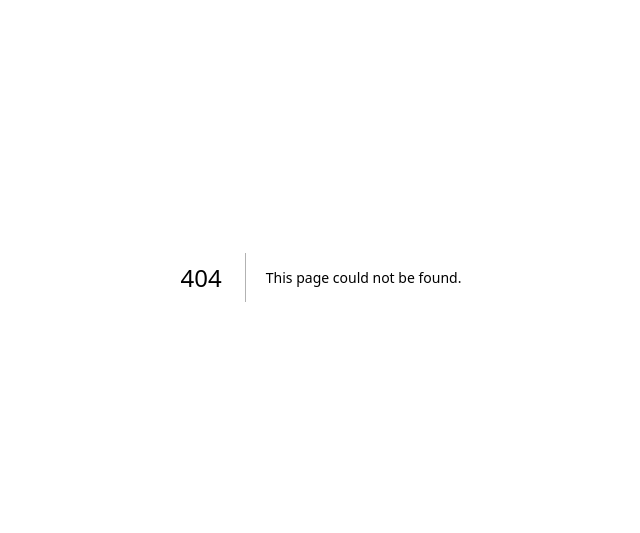
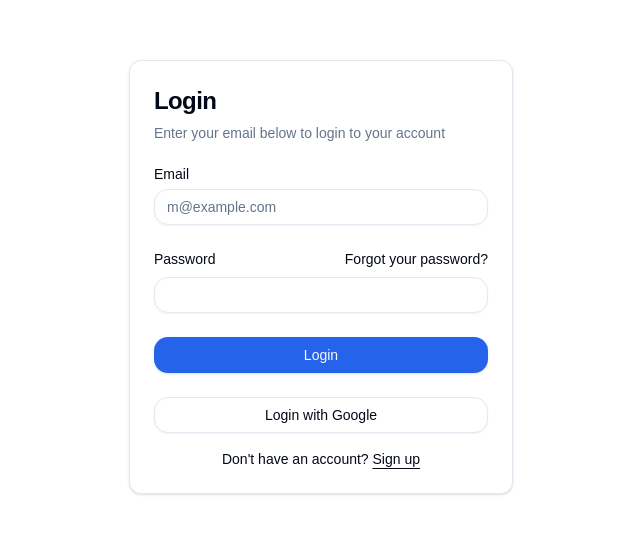
Before and after one commit to peterdinis/Cloud-Nest, a Next.js app: page /login in a window 1280 px wide. Before the commit this address had no page. Shown: the part 123-656 px from the top of the page, without its empty margins (319-959 px from the left). Built offline with nearby package versions, Linux system fonts and the light colour scheme.

Commit message:
feat: Create new forms

```diff
--- /dev/null
+++ b/app/_components/auth/LoginForm.tsx
@@ -0,0 +1,67 @@
+import { cn } from "@/lib/utils"
+import { Button } from "@/components/ui/button"
+import {
+  Card,
+  CardContent,
+  CardDescription,
+  CardHeader,
+  CardTitle,
+} from "@/components/ui/card"
+import { Input } from "@/components/ui/input"
+import { Label } from "@/components/ui/label"
+export function LoginForm({
+  className,
+  ...props
+}: React.ComponentPropsWithoutRef<"div">) {
+  return (
+    <div className={cn("flex flex-col gap-6", className)} {...props}>
+      <Card>
+        <CardHeader>
+          <CardTitle className="text-2xl">Login</CardTitle>
+          <CardDescription>
+            Enter your email below to login to your account
+          </CardDescription>
+        </CardHeader>
+        <CardContent>
+          <form>
+            <div className="flex flex-col gap-6">
+              <div className="grid gap-2">
+                <Label htmlFor="email">Email</Label>
+                <Input
+                  id="email"
+                  type="email"
+                  placeholder="m@example.com"
+                  required
+                />
+              </div>
+              <div className="grid gap-2">
+                <div className="flex items-center">
+                  <Label htmlFor="password">Password</Label>
+                  <a
+                    href="#"
+                    className="ml-auto inline-block text-sm underline-offset-4 hover:underline"
+                  >
+                    Forgot your password?
+                  </a>
+                </div>
+                <Input id="password" type="password" required />
+              </div>
+              <Button type="submit" className="w-full">
+                Login
+              </Button>
+              <Button variant="outline" className="w-full">
+                Login with Google
+              </Button>
+            </div>
+            <div className="mt-4 text-center text-sm">
+              Don&apos;t have an account?{" "}
+              <a href="#" className="underline underline-offset-4">
+                Sign up
+              </a>
+            </div>
+          </form>
+        </CardContent>
+      </Card>
+    </div>
+  )
+}
--- /dev/null
+++ b/app/_components/auth/RegisterForm.tsx
@@ -0,0 +1,67 @@
+import { cn } from "@/lib/utils"
+import { Button } from "@/components/ui/button"
+import {
+  Card,
+  CardContent,
+  CardDescription,
+  CardHeader,
+  CardTitle,
+} from "@/components/ui/card"
+import { Input } from "@/components/ui/input"
+import { Label } from "@/components/ui/label"
+export function RegisterForm({
+  className,
+  ...props
+}: React.ComponentPropsWithoutRef<"div">) {
+  return (
+    <div className={cn("flex flex-col gap-6", className)} {...props}>
+      <Card>
+        <CardHeader>
+          <CardTitle className="text-2xl">Login</CardTitle>
+          <CardDescription>
+            Enter your email below to login to your account
+          </CardDescription>
+        </CardHeader>
+        <CardContent>
+          <form>
+            <div className="flex flex-col gap-6">
+              <div className="grid gap-2">
+                <Label htmlFor="email">Email</Label>
+                <Input
+                  id="email"
+                  type="email"
+                  placeholder="m@example.com"
+                  required
+                />
+              </div>
+              <div className="grid gap-2">
+                <div className="flex items-center">
+                  <Label htmlFor="password">Password</Label>
+                  <a
+                    href="#"
+                    className="ml-auto inline-block text-sm underline-offset-4 hover:underline"
+                  >
+                    Forgot your password?
+                  </a>
+                </div>
+                <Input id="password" type="password" required />
+              </div>
+              <Button type="submit" className="w-full">
+                Login
+              </Button>
+              <Button variant="outline" className="w-full">
+                Login with Google
+              </Button>
+            </div>
+            <div className="mt-4 text-center text-sm">
+              Don&apos;t have an account?{" "}
+              <a href="#" className="underline underline-offset-4">
+                Sign up
+              </a>
+            </div>
+          </form>
+        </CardContent>
+      </Card>
+    </div>
+  )
+}
--- /dev/null
+++ b/app/login/page.tsx
@@ -0,0 +1,14 @@
+import { NextPage } from "next";
+import { LoginForm } from "../_components/auth/LoginForm";
+
+const LoginPage: NextPage = () => {
+    return (
+        <div className="flex min-h-svh w-full items-center justify-center p-6 md:p-10">
+            <div className="w-full max-w-sm">
+                <LoginForm />
+            </div>
+        </div>
+    )
+}
+
+export default LoginPage
--- /dev/null
+++ b/app/register/page.tsx
@@ -0,0 +1,14 @@
+import { NextPage } from "next";
+import { RegisterForm } from "../_components/auth/RegisterForm";
+
+const RegisterPage: NextPage = () => {
+    return (
+        <div className="flex min-h-svh w-full items-center justify-center p-6 md:p-10">
+            <div className="w-full max-w-sm">
+                <RegisterForm />
+            </div>
+        </div>
+    )
+}
+
+export default RegisterPage
--- /dev/null
+++ b/components/ui/card.tsx
@@ -0,0 +1,76 @@
+import * as React from "react"
+
+import { cn } from "@/lib/utils"
+
+const Card = React.forwardRef<
+  HTMLDivElement,
+  React.HTMLAttributes<HTMLDivElement>
+>(({ className, ...props }, ref) => (
+  <div
+    ref={ref}
+    className={cn(
+      "rounded-xl border bg-card text-card-foreground shadow",
+      className
+    )}
+    {...props}
+  />
+))
+Card.displayName = "Card"
+
+const CardHeader = React.forwardRef<
+  HTMLDivElement,
+  React.HTMLAttributes<HTMLDivElement>
+>(({ className, ...props }, ref) => (
+  <div
+    ref={ref}
+    className={cn("flex flex-col space-y-1.5 p-6", className)}
+    {...props}
+  />
+))
+CardHeader.displayName = "CardHeader"
+
+const CardTitle = React.forwardRef<
+  HTMLDivElement,
+  React.HTMLAttributes<HTMLDivElement>
+>(({ className, ...props }, ref) => (
+  <div
+    ref={ref}
+    className={cn("font-semibold leading-none tracking-tight", className)}
+    {...props}
+  />
+))
+CardTitle.displayName = "CardTitle"
+
+const CardDescription = React.forwardRef<
+  HTMLDivElement,
+  React.HTMLAttributes<HTMLDivElement>
+>(({ className, ...props }, ref) => (
+  <div
+    ref={ref}
+    className={cn("text-sm text-muted-foreground", className)}
+    {...props}
+  />
+))
+CardDescription.displayName = "CardDescription"
+
+const CardContent = React.forwardRef<
+  HTMLDivElement,
+  React.HTMLAttributes<HTMLDivElement>
+>(({ className, ...props }, ref) => (
+  <div ref={ref} className={cn("p-6 pt-0", className)} {...props} />
+))
+CardContent.displayName = "CardContent"
+
+const CardFooter = React.forwardRef<
+  HTMLDivElement,
+  React.HTMLAttributes<HTMLDivElement>
+>(({ className, ...props }, ref) => (
+  <div
+    ref={ref}
+    className={cn("flex items-center p-6 pt-0", className)}
+    {...props}
+  />
+))
+CardFooter.displayName = "CardFooter"
+
+export { Card, CardHeader, CardFooter, CardTitle, CardDescription, CardContent }
```
